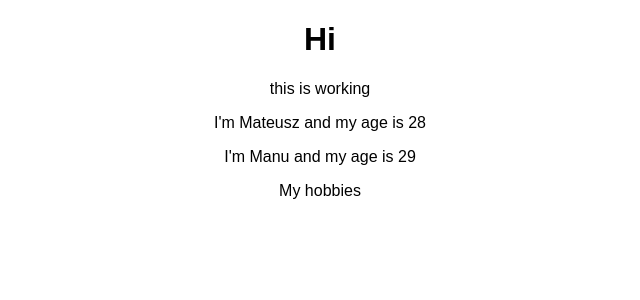
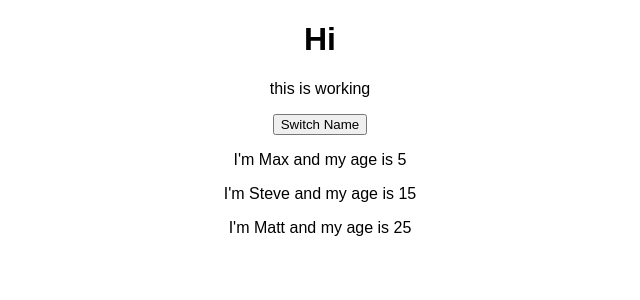
Before and after one commit to toch88/React_tut_udemy, a React (Create React App) app: page / in a window 1280 px wide. Shown: the top 300 px of the page, without its empty margins (320-960 px from the left). Built offline with nearby package versions, Linux system fonts and the light colour scheme; the HTML template or start-up script is replaced by a standard one.

Commit message:
State deklared

```diff
--- a/src/App.tsx
+++ b/src/App.tsx
@@ -1,16 +1,27 @@
 import * as React from 'react';
 import './App.css';
-import Person from './Person/Preson'
+import Person, { IPersonPropsType } from './Person/Preson'
 // import logo from './logo.svg';
 
 class App extends React.Component {
+  public state = {
+    persons: [
+      { name: 'Max', age: 5 },
+      { name: 'Steve', age: 15 },
+      { name: 'Matt', age: 25 }
+    ] as IPersonPropsType[]
+  }
+
   public render() {
     return (
       <div className="App">
         <h1>Hi</h1>
         <p>this is working</p>
-        <Person name="Mateusz" age={28} />
-        <Person name="Manu" age={29}>My hobbies</Person>
+        <button>Switch Name</button>
+        <Person name={this.state.persons[0].name} age={this.state.persons[0].age} />
+        <Person name={this.state.persons[1].name} age={this.state.persons[1].age} />
+        <Person name={this.state.persons[2].name} age={this.state.persons[2].age} />
+
         {/* <Person dupa="30" /> */}
       </div>
     );
--- a/src/Person/Preson.tsx
+++ b/src/Person/Preson.tsx
@@ -1,6 +1,6 @@
 import * as React from 'react';
 
-interface IPersonPropsType {
+export interface IPersonPropsType {
     name: string;
     age: number;
 }
@@ -9,7 +9,7 @@ interface IPersonPropsType {
 //     return <p>I'm {props.name} and my age is {props.age} </p>
 // };
 
-export default class HelloForm extends React.Component<IPersonPropsType, any> {
+export default class Person extends React.Component<IPersonPropsType, any> {
     constructor(props: IPersonPropsType) {
         super(props);
     }
```
